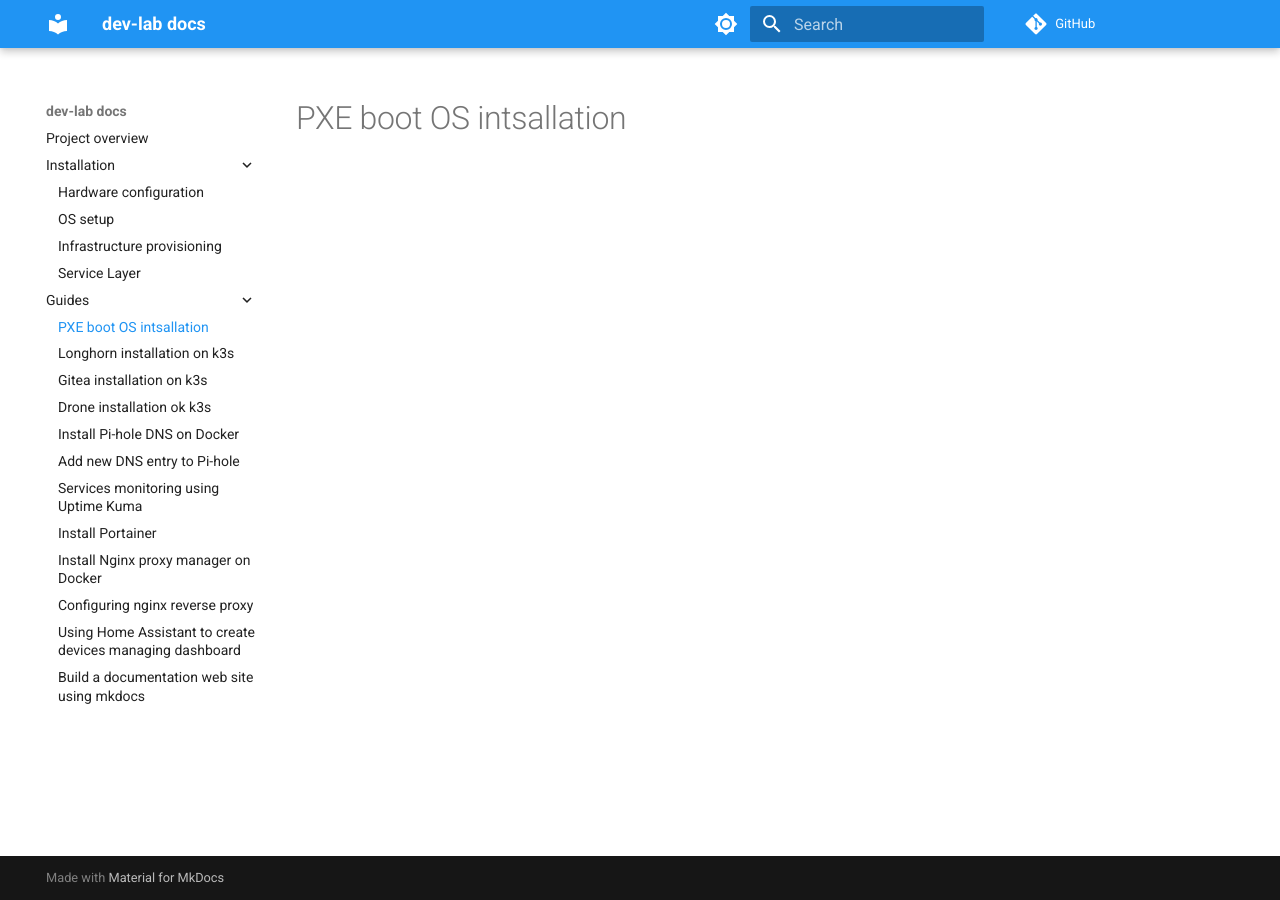
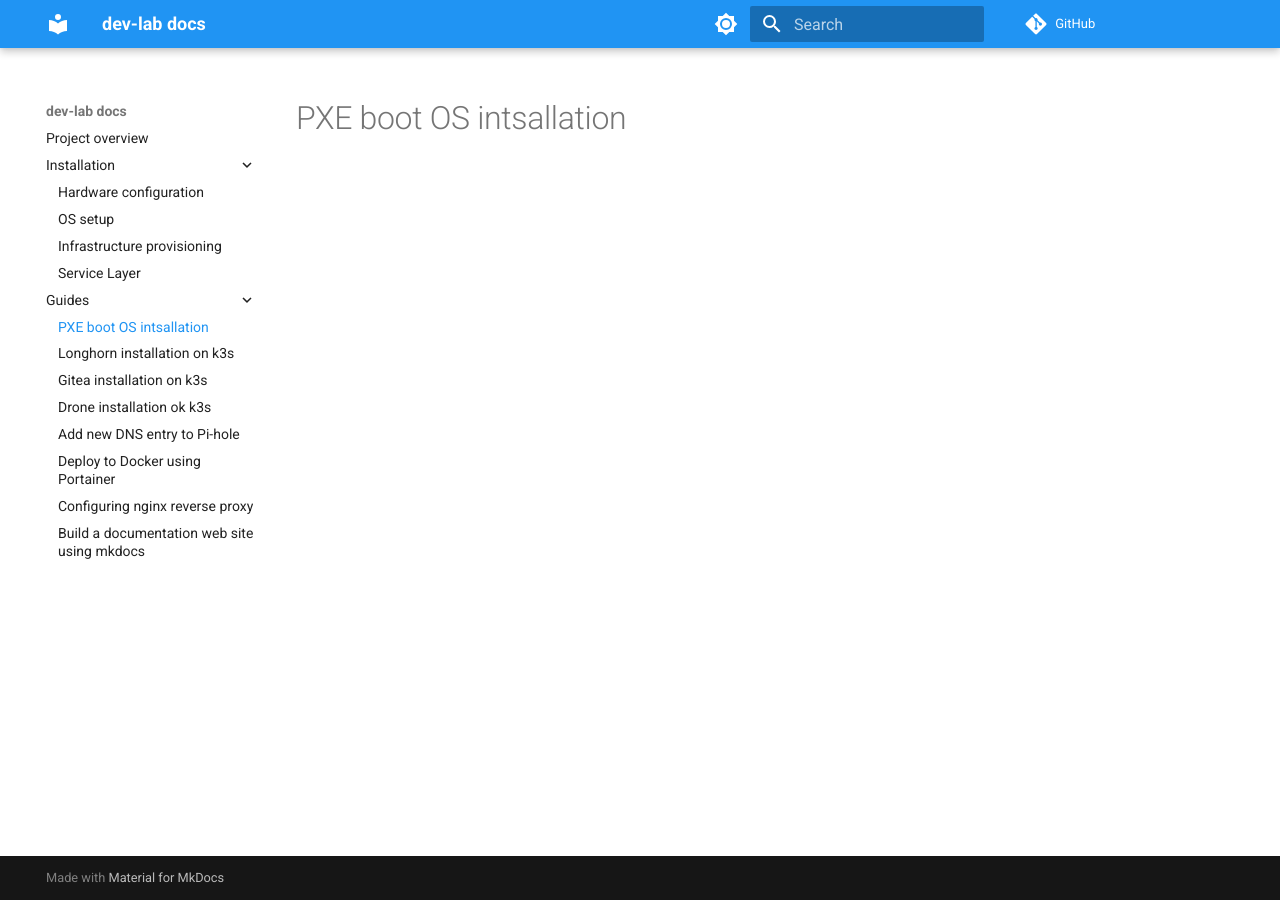
Before and after one commit to spetriuk/dev-lab-docs, an MkDocs documentation site: the page built from docs/guides/pxe.md, in a window 1280 px wide. Built offline with MkDocs 1.6.1 and Material for MkDocs 9.7.7, drawn with Linux system fonts in a browser that asks for light colours; comment, search, counter and statistics services are not loaded.

Commit message:
Add Portainer docs

```diff
--- a/docs/guides/home-assistant.md
+++ /dev/null
@@ -1,3 +0,0 @@
-# Using Home Assistant to create devices managing dashboard
-
-> TBD
--- a/docs/guides/nginx-install.md
+++ /dev/null
@@ -1,3 +0,0 @@
-# Install Nginx proxy manager on Docker
-
-> TBD
--- a/docs/guides/pihole-install.md
+++ /dev/null
@@ -1,3 +0,0 @@
-# Install Pi-hole DNS on Docker
-
-> TBD
--- a/mkdocs.yml
+++ b/mkdocs.yml
@@ -13,13 +13,9 @@
     - 'guides/longhorn.md'
     - 'guides/gitea.md'
     - 'guides/drone.md'
-    - 'guides/pihole-install.md'
     - 'guides/pihole-dns.md'
-    - 'guides/kuma.md'
-    - 'guides/portainer-install.md'
-    - 'guides/nginx-install.md'
+    - 'guides/portainer.md'
     - 'guides/nginx-configure.md'
-    - 'guides/home-assistant.md'
     - 'guides/mkdocs.md'
 
 theme:
```
Also changed, not shown: docs/guides/kuma.md (deleted, +0 -37 lines), docs/guides/portainer-install.md (deleted, +0 -3 lines), docs/guides/portainer.md (added, +59 -0 lines), docs/guides/assets/kuma-deployed.png (deleted), docs/guides/assets/kuma-stack-add.png (deleted), docs/guides/assets/portainer-add-stack.png (added), docs/guides/assets/portainer-environments.png (added).
